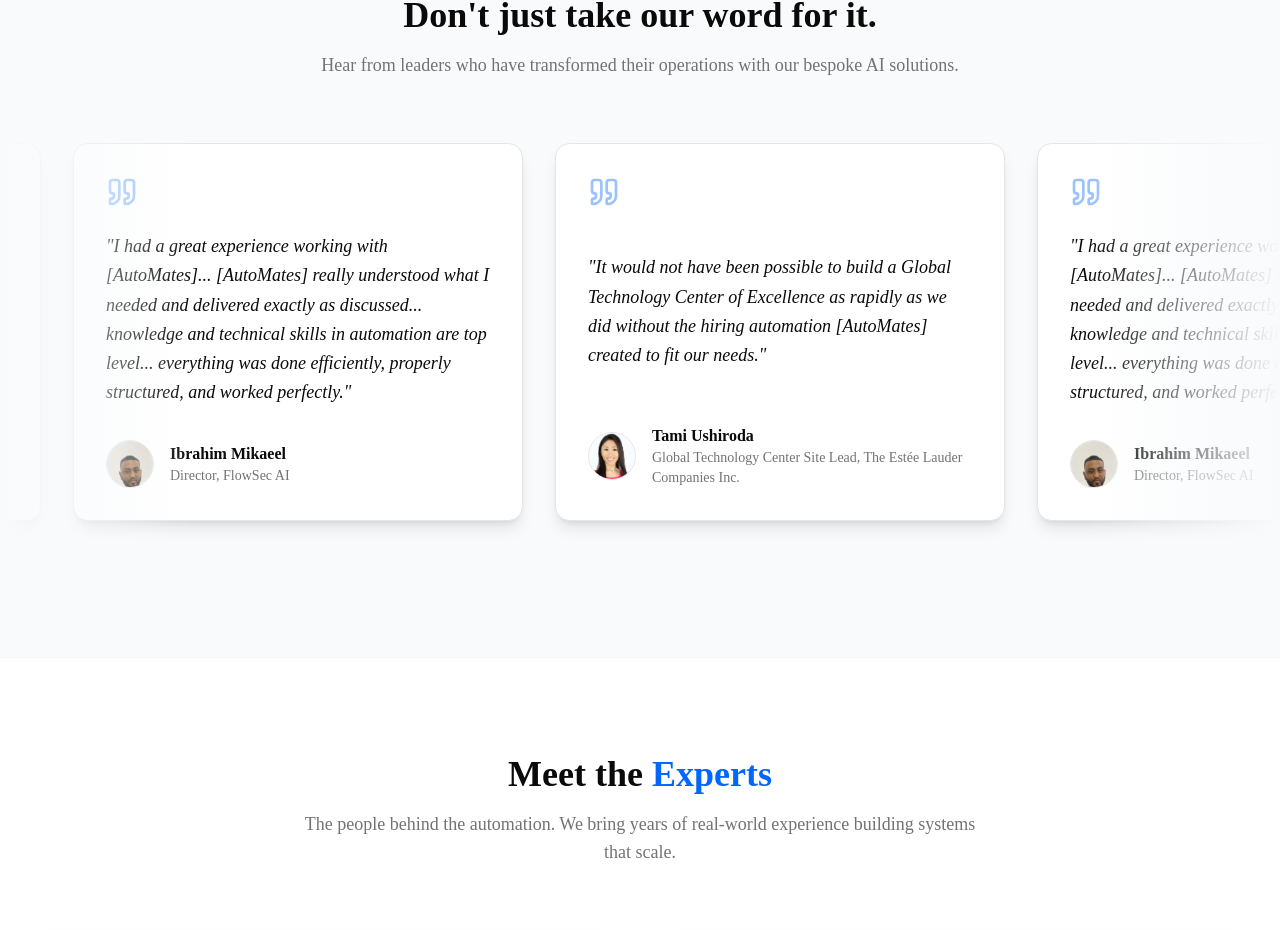
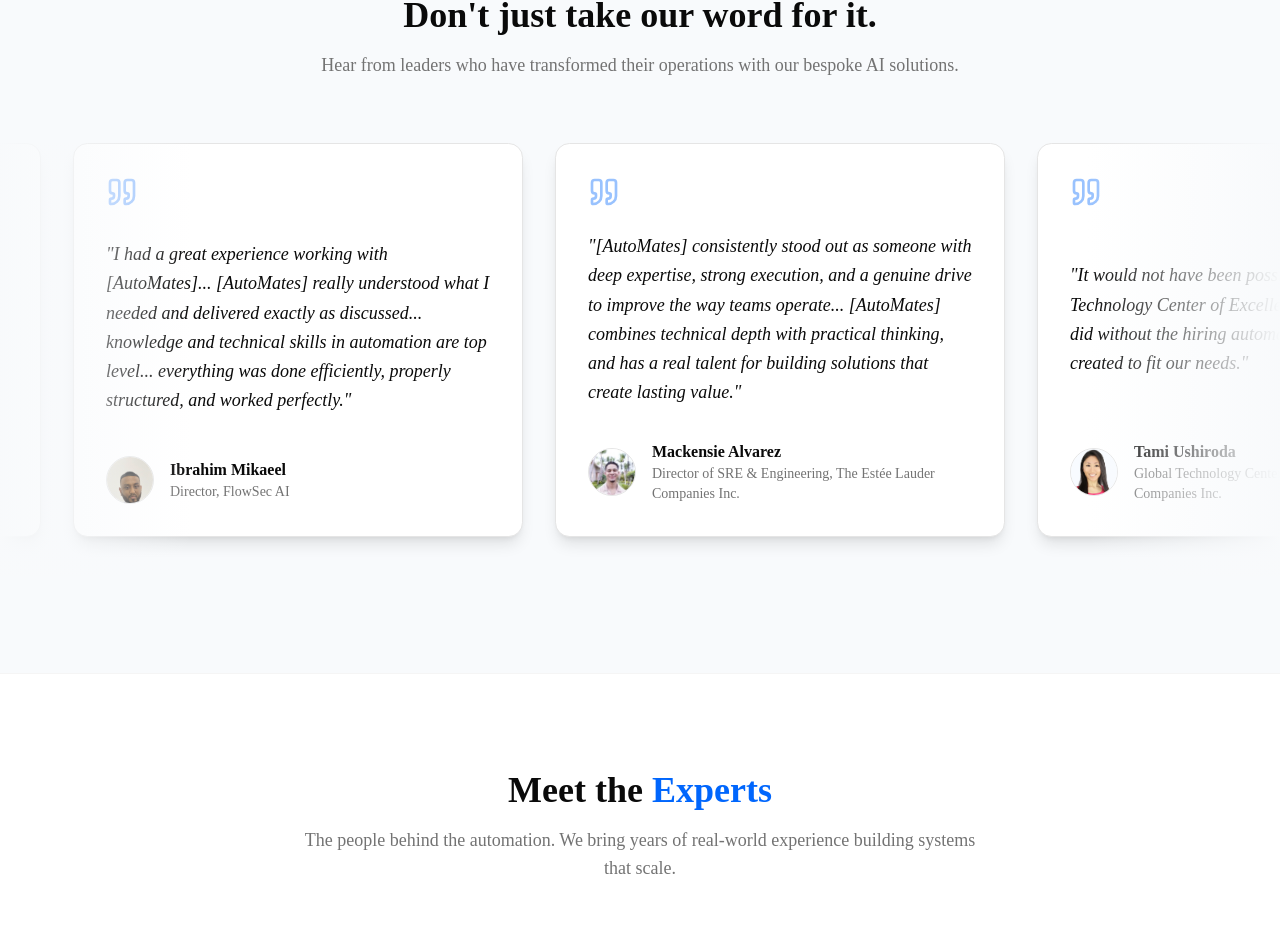
Before and after one commit to shawnweigand/automates, a Next.js app: page / in a window 1280 px wide. Shown: the part 2805-3735 px from the top of the page. Built offline with nearby package versions, Linux system fonts and the light colour scheme; a web font is replaced by a local one.

Commit message:
feat: add Mackensie Alvarez testimonial and profile image

```diff
--- a/src/components/sections/Testimonials.tsx
+++ b/src/components/sections/Testimonials.tsx
@@ -17,12 +17,12 @@ const TESTIMONIALS = [
         role: "Director, FlowSec AI",
         image: "/testimonials/ibrahim.jpg",
     },
-    // {
-    //     quote: "What impressed me most was the ongoing management. When OpenAI shipped an update that broke our old parser, they had it fixed before we even noticed.",
-    //     name: "Emily Chen",
-    //     role: "Founder, Acme Logistics",
-    //     // image: "/images/emily.jpg"
-    // }
+    {
+        quote: "[AutoMates] consistently stood out as someone with deep expertise, strong execution, and a genuine drive to improve the way teams operate... [AutoMates] combines technical depth with practical thinking, and has a real talent for building solutions that create lasting value.",
+        name: "Mackensie Alvarez",
+        role: "Director of SRE & Engineering, The Estée Lauder Companies Inc.",
+        image: "/testimonials/mack.jpeg"
+    }
 ];
 
 export function Testimonials() {
```
Also changed, not shown: public/testimonials/mack.jpeg (added).
